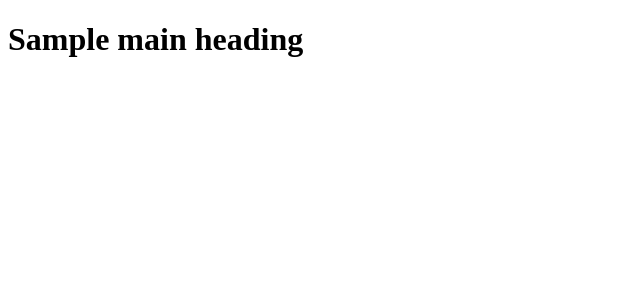
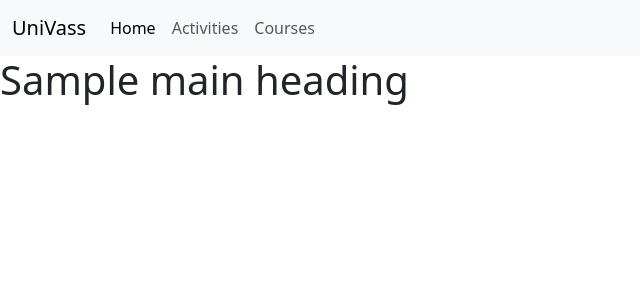
Before and after one commit to GabrielSoaresGomes/sistema-horas-complementares, a Django app: template backend/additional_hours/templates/base.html in a window 1280 px wide. Shown: the top 300 px of the page, without its empty margins (0-640 px from the left). Run offline with Django 4.2, Linux system fonts and the light colour scheme; the template is opened without the code that fills it: most values are stand-ins (such as "Sample title", 1, 10 or a date in 2020).

Commit message:
adicionando nome nas rotas e alterando o template base

```diff
--- a/backend/additional_hours/templates/base.html
+++ b/backend/additional_hours/templates/base.html
@@ -3,12 +3,31 @@
 <html lang="en">
 <head>
     <meta charset="UTF-8">
+    <link href="https://cdn.jsdelivr.net/npm/bootstrap@5.3.0/dist/css/bootstrap.min.css" rel="stylesheet" integrity="sha384-9ndCyUaIbzAi2FUVXJi0CjmCapSmO7SnpJef0486qhLnuZ2cdeRhO02iuK6FUUVM" crossorigin="anonymous">
     <title>{{ title }}</title>
 </head>
 <body>
+<nav class="navbar navbar-expand-lg bg-body-tertiary">
+  <div class="container-fluid">
+    <a class="navbar-brand" href="#">UniVass</a>
+    <div class="collapse navbar-collapse" id="navbarSupportedContent">
+      <ul class="navbar-nav me-auto mb-2 mb-lg-0">
+        <li class="nav-item">
+          <a class="nav-link active" aria-current="page" href="#">Home</a>
+        </li>
+        <li class="nav-item">
+          <a class="nav-link" href="{% url 'activities' %}">Activities</a>
+        </li>
+        <li class="nav-item">
+          <a class="nav-link" href="{% url 'courses' %}">Courses</a>
+        </li>
+      </ul>
+    </div>
+  </div>
+</nav>
 <h1>{{ main_heading }}</h1>
 {% block content %}
 {% endblock content %}
-
+<script src="https://cdn.jsdelivr.net/npm/bootstrap@5.3.0/dist/js/bootstrap.bundle.min.js" integrity="sha384-geWF76RCwLtnZ8qwWowPQNguL3RmwHVBC9FhGdlKrxdiJJigb/j/68SIy3Te4Bkz" crossorigin="anonymous"></script>
 </body>
 </html>
--- a/backend/additional_hours/urls.py
+++ b/backend/additional_hours/urls.py
@@ -4,9 +4,9 @@
 from . import old_views
 
 urlpatterns = [
-    path('activity/', activity_view.insert_list_activity),
+    path('activity/', activity_view.insert_list_activity, name='activities'),
     path('activity/<int:pk>/', activity_view.detail_remove_update_activity),
-    path('course/', course_view.insert_list_course),
+    path('course/', course_view.insert_list_course, name='courses'),
     path('course/<int:pk>/', course_view.detail_remove_update_course),
     path('activitycourse/', activity_course_view.insert_list_activity_course),
     path('activitycourse/<int:pk>/', activity_course_view.detail_remove_update_activity_course),
```
Also changed, not shown: backend/additional_hours/views/activity_view.py (+4 -4 lines).
